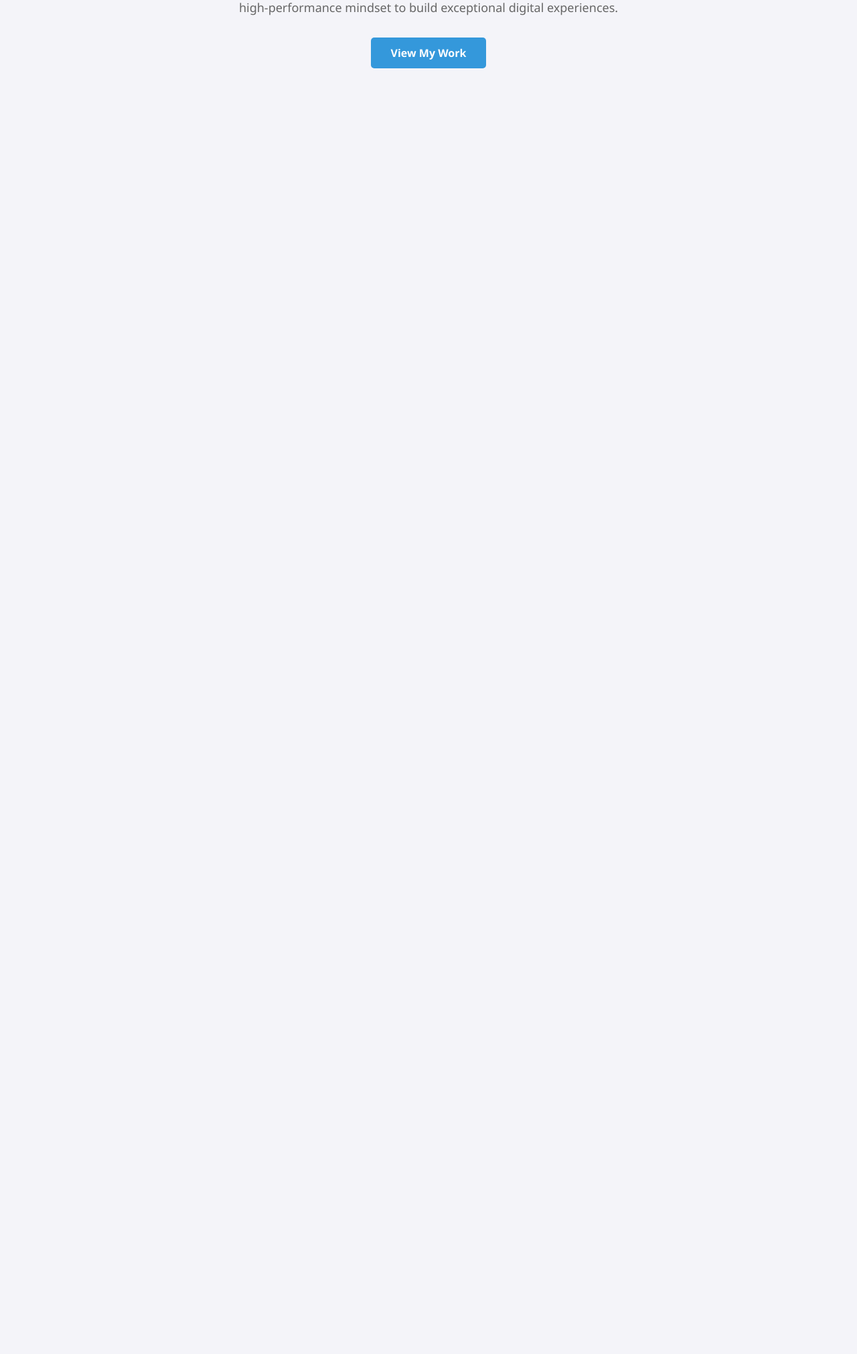
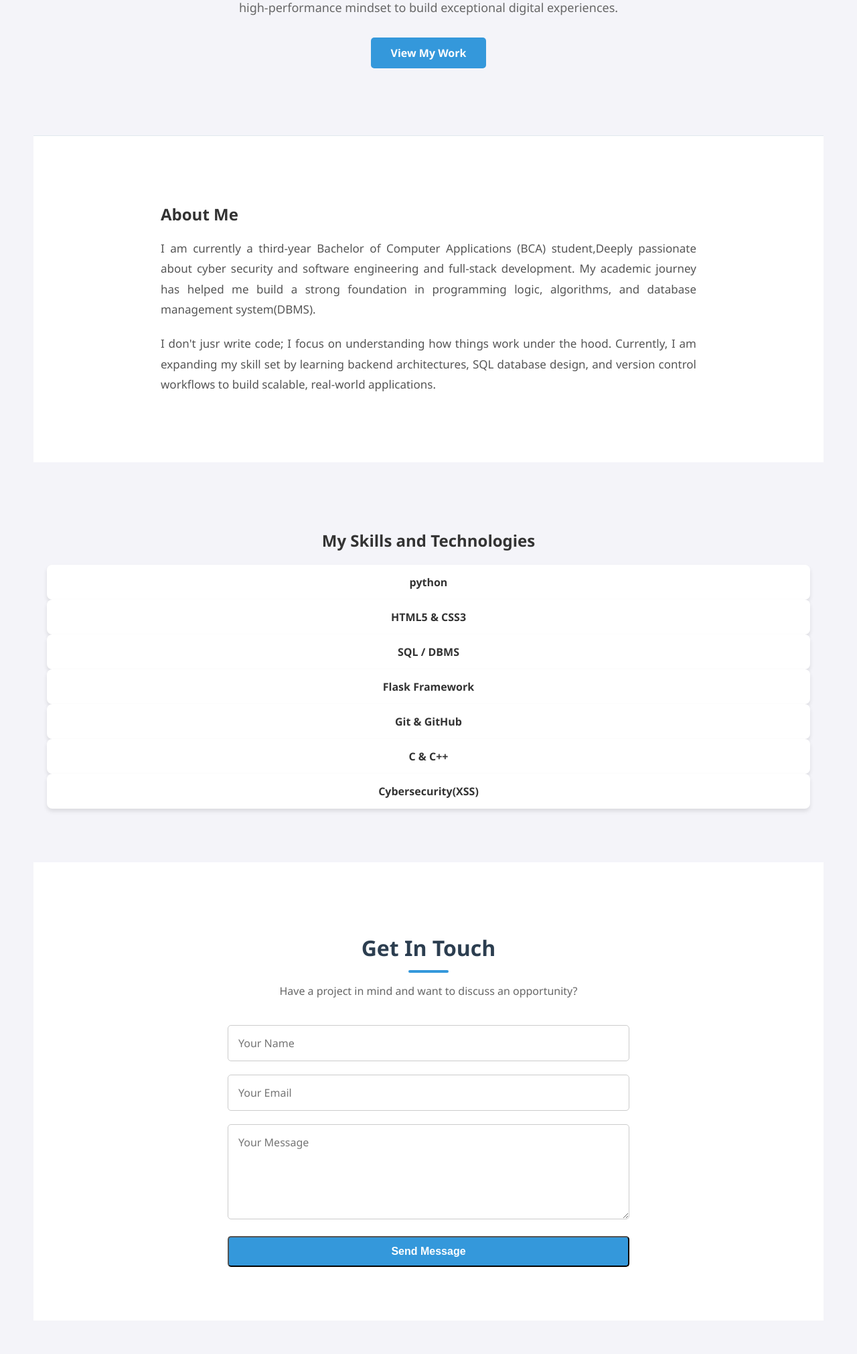
Before and after one commit to HardikUniyal/MyPortfolio, a Flask app: page / in a window 1280 px wide. Shown: the part 352-2373 px from the top of the page at 67% size. Before the commit the page ends 454 px from the top, so only its background shows below. Run offline with Flask 3, Linux system fonts and the light colour scheme.

Commit message:
Completed frontend layout: About,Skills and Contact sections

```diff
--- a/static/style.css
+++ b/static/style.css
@@ -1,3 +1,8 @@
+html{
+    scroll-behavior: smooth;
+}
+
+
 body{
     font-family:'Segoe UI', Tahoma, Geneva, Verdana, sans-serif;
     background-color: #f4f4f9;
@@ -33,13 +38,6 @@
 .nav-links li a:hover{
     color: #3498db;
 }
-.main-content {
-    text-align: center;
-    padding: 80px 20px;
-}
-.main-content h1{
-    color: #2c3e50;
-}
 .hero-section {
     text-align: center;
     padding: 100px 20px;
@@ -73,3 +71,132 @@
 .btn:hover {
     background-color: #2980b9;
 }
+.about-section{
+    background-color: #ffffff;
+    padding: 80px 20px;
+    border-top: 1px solid #e1e8ed;
+}
+.about-container{
+    max-width: 800px;
+    margin: 0 auto;
+}
+.about-container h2{
+    font-size: 32px;
+    color: #2c3e50;
+    text-align: center;
+    margin-bottom: 40px;
+}
+.about-container h2::after{
+    content: '';
+    display: block;
+    width: 60px;
+    height: 4px;
+    background: #3498db;
+    margin: 12px auto 0 auto;
+    border-radius: 2px;
+}
+.about-text p{
+    font-size: 17px;
+    color: #555555;
+    line-height: 1.8;
+    margin-bottom: 20px;
+   text-align: justify;
+}
+.skills-section{
+    background-color: #f4f4f9;
+    padding: 80px 20px;
+    text-align: center;
+}
+.skills-container{
+    max-width: 800px;
+    margin: 0 auto;
+}
+.skills-container h2{
+    font-size: 32px;
+    color: #2c3e50;
+    margin-bottom: 40px;
+}
+.skills-container h2::after {
+    content: '';
+    display: block;
+    width: 60px;
+    height: 4px;
+    background-color: #3498db;
+    margin: 12px auto 0 auto;
+    border-radius: 2px;
+}
+.skills-grid {
+    display: flex;
+    flex-wrap: wrap;
+    justify-content: center;
+    gap: 20px;
+}
+
+.skill-card {
+    background-color: #ffffff;
+    color: #333333;
+    padding: 15px 30px;
+    border-radius: 8px;
+    font-size: 16px;
+    font-weight: bold;
+    box-shadow: 0 4px 6px rgba(0,0,0,0.1);
+    transition: transform 0.3 ease, box-shadow 0.3 ease;
+    cursor: default;
+}
+.skill-card:hover {
+    transform: translateY(-8px);
+    box-shadow: 0 10px 20px rgpa(0,0,0,0.15);
+    color: #3498db;
+}
+.contact-section{
+    background-color: #ffffff;
+    padding: 80px 20px;
+    text-align: center;
+}
+.contact-container{
+    max-width: 600px ;
+    margin: 0 auto;
+}
+.contact-container h2 {
+    font-size: 32px;
+    color: #2c3e50;
+    margin-bottom: 10px;
+}
+
+.contact-container h2::after {
+    content: '';
+    display: block;
+    width: 60px;
+    height: 4px;
+    background-color: #3498db;
+    margin: 12px auto 0 auto;
+    border-radius: 2px;
+}
+.contact-subtext{
+    color: #666666;
+    margin-bottom: 40px;
+    font-size: 16px;
+}
+.contact-form{
+    display: flex;
+    flex-direction: column;
+    gap: 20px;
+}
+.contact-form input,
+.contact-form textarea{
+    width: 100%;
+    padding: 15px;
+    border: 1px solid #cccccc;
+    border-radius: 5px;
+    font-size: 16px;
+    font-family: inherit;
+    box-sizing: border-box;
+    transition: border-color 0.3s ease, box-shadow 0.3s ease;
+}
+.contact-form input:focus,
+.contact-form textarea:focus {
+    width: 100%;
+    border: none;
+    cursor: pointer;
+    font-size: 18px;
+}
--- a/templates/index.html
+++ b/templates/index.html
@@ -9,9 +9,9 @@
             <div class="logo">MyPortfolio.</div>
             <ul class="nav-links">
                 <li><a href="#">Home</a></li>
-                <li><a href="#">About</a></li>
+                <li><a href="#about">About</a></li>
                 <li><a href="#">Projects</a></li>
-                <li><a href="#">Contact</a></li>
+                <li><a href="#contact">Contact</a></li>
             </ul>
         </nav>
         <div class = "hero-section">
@@ -19,5 +19,44 @@
         <p>I am a third-year BCA student and an aspiring developer, driven by a high-performance mindset to build exceptional digital experiences.</p>
         <a href="#" class="btn">View My Work</a>
         </div>
+        <section id= "about" class="about-section">
+            <div class = "about-container">
+                <h1>About Me</h1>
+                <div class="about-text">
+                    <p>I am currently a third-year Bachelor of Computer Applications (BCA) student,Deeply passionate about cyber security and software engineering and full-stack development. My academic journey has helped me build a strong foundation in programming logic, algorithms, and database management system(DBMS). </p>
+                    <p>I don't jusr write code; I focus on understanding how things work under the hood. Currently, I am expanding my skill set by learning backend architectures, SQL database design, and version control workflows to build scalable, real-world applications.</p>
+                </div>
+            </div>
+        </section>
+        <section class="skills-section">
+            <div class="skill-container">
+                <h2>My Skills and Technologies</h2>
+                <div class="skill-card">python</div>
+                <div class="skill-card">HTML5 & CSS3</div>
+                <div class="skill-card">SQL / DBMS</div>
+                <div class="skill-card">Flask Framework</div>
+                <div class="skill-card">Git & GitHub</div>
+                <div class="skill-card">C & C++</div>
+                <div class="skill-card"> Cybersecurity(XSS) </div>
+            </div>
+        </section>
+        <section id ="Contact" class="contact-section">
+            <div class="contact-container">
+                <h2>Get In Touch</h2>
+                <p class="contact-subtext"> Have a project in mind and want to discuss an opportunity?</p>
+                <form action="#" method="POST" class="contact-form">
+                    <div class="input-group">
+                        <input type="text" name="name" placeholder="Your Name" required>
+                    </div>
+                    <div class="input-group">
+                        <input type="text" name="email" placeholder="Your Email" required>
+                    </div>
+                    <div class="input-group">
+                        <textarea name = "message" rows="5" placeholder="Your Message" required></textarea>
+                    </div>
+                    <button type="submit" class="btn">Send Message</button>
+                </form>
+            </div>
+        </section>
     </Body>
 </html>
```
